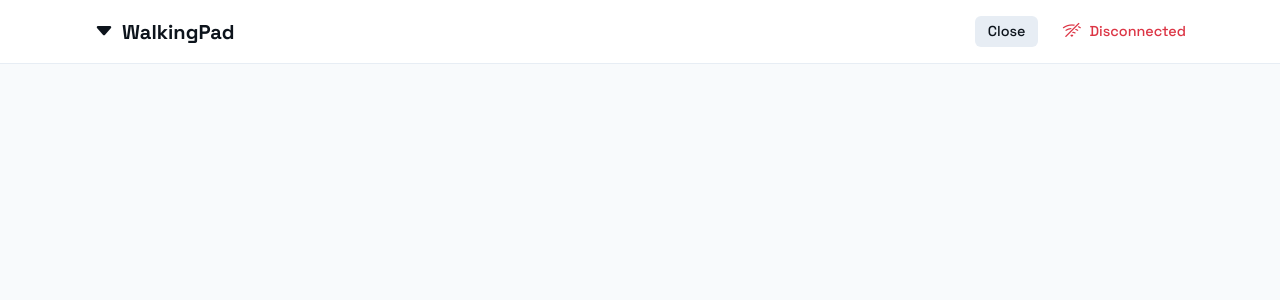
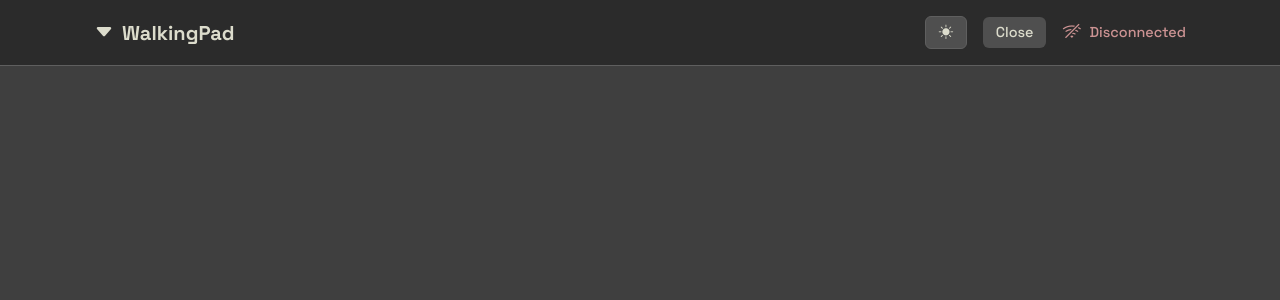
Before and after one commit to nickpainter/walkingpad, a Flask app: template templates/base.html in a window 1280 px wide. Shown: the top 300 px of the page. Run offline with Flask 3, Linux system fonts and the light colour scheme; the template is opened without the code that fills it, so the values that code supplies are empty.

Commit message:
Adds theme toggle and refines dark/light mode styles
Introduces a theme toggle button with persistent user preference
stored in localStorage, defaulting to dark mode. Updates CSS
variables for improved dark and light theme styling and refines
header/button element consistency. Simplifies application startup
command for Python 3 compatibility.

```diff
--- a/templates/base.html
+++ b/templates/base.html
@@ -13,13 +13,43 @@
     {% endif %}
 
     <style>
-        /* Custom properties from the design file */
+        /* Light theme colors */
         :root {
             --background-color: #f8fafc; /* bg-slate-50 */
             --card-color: #e7edf4;
             --text-color: #0d141c;
             --primary-blue: #0c7ff2;
             --border-color: #e7edf4;
+            --header-bg: #ffffff;
+            --header-border: #e7edf4;
+            --btn-header-bg: #e7edf4;
+            --btn-header-hover: #d8e0ea;
+        }
+
+        /* Dark theme colors (Zenburn) */
+        [data-theme="dark"] {
+            --background-color: #3f3f3f; /* Zenburn background */
+            --card-color: #4f4f4f; /* Darker card background */
+            --text-color: #dcdccc; /* Zenburn foreground */
+            --primary-blue: #8cd0d3; /* Zenburn cyan for primary actions */
+            --border-color: #5f5f5f;
+            --header-bg: #2b2b2b; /* Darker header */
+            --header-border: #5f5f5f;
+            --btn-header-bg: #4f4f4f;
+            --btn-header-hover: #6f6f6f;
+        }
+
+        /* Bootstrap component overrides for dark theme */
+        [data-theme="dark"] .text-success {
+            color: #9fdf9f !important; /* Zenburn green */
+        }
+
+        [data-theme="dark"] .text-warning {
+            color: #f0dfaf !important; /* Zenburn yellow */
+        }
+
+        [data-theme="dark"] .text-danger {
+            color: #cc9393 !important; /* Zenburn red */
         }
 
         body {
@@ -30,8 +60,8 @@
 
         /* Header styles */
         .app-header {
-            background-color: white;
-            border-bottom: 1px solid var(--border-color);
+            background-color: var(--header-bg);
+            border-bottom: 1px solid var(--header-border);
         }
 
         .app-header .navbar-brand {
@@ -40,9 +70,25 @@
             color: var(--text-color);
         }
 
+        /* Theme toggle button */
+        .theme-toggle {
+            background-color: var(--btn-header-bg);
+            color: var(--text-color);
+            border: 1px solid var(--border-color);
+            border-radius: 0.375rem;
+            padding: 0.3rem 0.8rem;
+            font-size: 0.9rem;
+            cursor: pointer;
+            transition: all 0.2s ease;
+        }
+        .theme-toggle:hover {
+            background-color: var(--btn-header-hover);
+            color: var(--text-color);
+        }
+
         /* NEW styles for the header buttons and indicator */
         .btn-header-close {
-            background-color: var(--card-color);
+            background-color: var(--btn-header-bg);
             color: var(--text-color);
             font-weight: 500;
             font-size: 0.9rem;
@@ -50,7 +96,7 @@
             padding: 0.3rem 0.8rem;
         }
         .btn-header-close:hover {
-            background-color: #d8e0ea;
+            background-color: var(--btn-header-hover);
             color: var(--text-color);
         }
 
@@ -101,9 +147,14 @@
             background-color: #0a6bcf; /* A slightly darker blue for hover */
             color: white;
         }
+
+        /* Dark theme hover adjustments */
+        [data-theme="dark"] .btn-custom-primary:hover {
+            background-color: #7fc5c8; /* Slightly darker Zenburn cyan */
+        }
     </style>
 </head>
-<body>
+<body data-theme="dark">
     <header class="app-header sticky-top">
         <nav class="container-xl d-flex align-items-center justify-content-between py-3 px-4">
             <a class="navbar-brand d-flex align-items-center gap-2" href="{{ url_for('root') }}">
@@ -111,7 +162,10 @@
                 <span>WalkingPad</span>
             </a>
 
-            <div class="d-flex align-items-center gap-4">
+            <div class="d-flex align-items-center gap-3">
+                <button id="theme-toggle" class="theme-toggle" title="Toggle theme">
+                    <i class="bi bi-moon-fill"></i>
+                </button>
                 <button id="shutdown-button" class="btn btn-header-close">Close</button>
 
                 <div class="connection-indicator">
@@ -138,6 +192,50 @@
 
     <script src="https://cdn.jsdelivr.net/npm/bootstrap@5.3.0/dist/js/bootstrap.bundle.min.js"></script>
     <script>
+    // Theme management
+    function initTheme() {
+        const savedTheme = localStorage.getItem('walkingpad-theme');
+        const defaultTheme = 'dark'; // Set dark as default
+        const theme = savedTheme || defaultTheme;
+
+        document.body.setAttribute('data-theme', theme);
+        updateThemeIcon(theme);
+
+        // Save the theme if it wasn't already saved
+        if (!savedTheme) {
+            localStorage.setItem('walkingpad-theme', theme);
+        }
+    }
+
+    function updateThemeIcon(theme) {
+        const themeToggle = document.getElementById('theme-toggle');
+        const icon = themeToggle.querySelector('i');
+
+        if (theme === 'dark') {
+            icon.className = 'bi bi-sun-fill';
+            themeToggle.title = 'Switch to light mode';
+        } else {
+            icon.className = 'bi bi-moon-fill';
+            themeToggle.title = 'Switch to dark mode';
+        }
+    }
+
+    function toggleTheme() {
+        const currentTheme = document.body.getAttribute('data-theme');
+        const newTheme = currentTheme === 'dark' ? 'light' : 'dark';
+
+        document.body.setAttribute('data-theme', newTheme);
+        localStorage.setItem('walkingpad-theme', newTheme);
+        updateThemeIcon(newTheme);
+    }
+
+    // Initialize theme on page load
+    initTheme();
+
+    // Theme toggle event listener
+    document.getElementById('theme-toggle').addEventListener('click', toggleTheme);
+
+    // Shutdown button functionality
     document.getElementById('shutdown-button').addEventListener('click', function(e) {
       e.preventDefault();
       if (confirm('Are you sure you want to shut down the server?')) {
```
Also changed, not shown: 1 other file.
